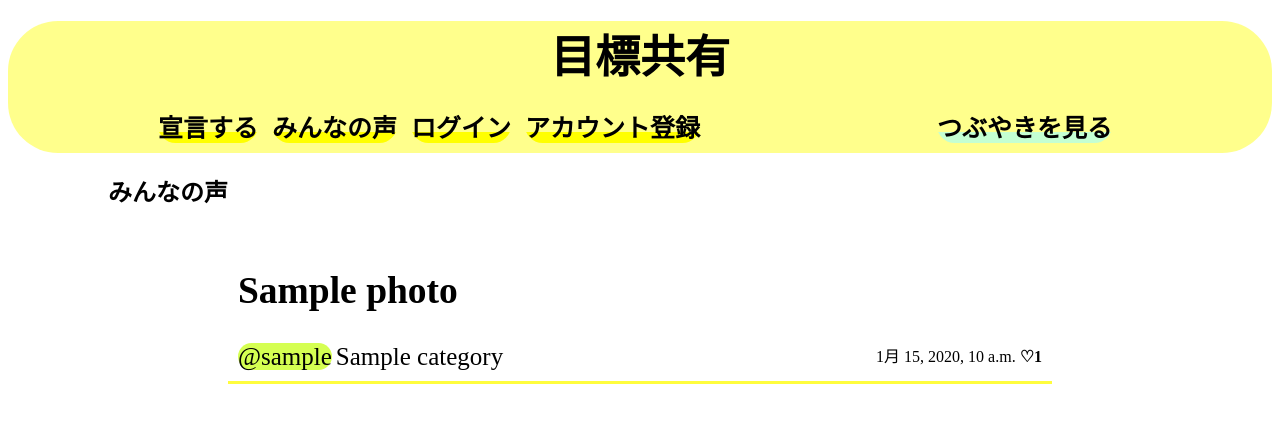
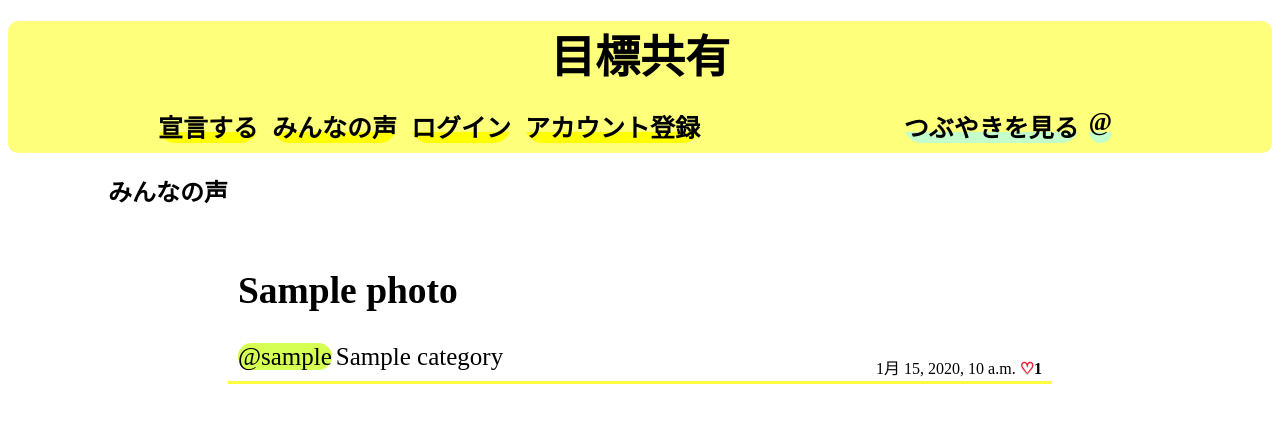
Before and after one commit to yougrtcap/product-site, a Django app: page / in a window 1280 px wide. Shown: the top 423 px of the page. Run offline with Django 3.2, Linux system fonts and the light colour scheme; tables that the repository leaves empty hold one stand-in row (values such as "Sample post").

Commit message:
さらに完成

```diff
--- a/app/static/app/css/style.css
+++ b/app/static/app/css/style.css
@@ -1,8 +1,8 @@
 /*マージンはできるだけ使ってはいけません*/
 header {
-    background-color: rgba(255, 255, 0, 0.45);
+    background-color: rgba(253, 255, 0, 0.52);
     text-align: center;
-    border-radius: 50px;
+    border-radius: 10px;
     /*border-bottom: solid 1px #000;*/
     /*height: 70px;*/
 }
@@ -37,6 +37,16 @@ header {
     /*background-color: yellow;*/
     border-radius: 50px;
     background: linear-gradient(transparent 70%, rgba(160, 255, 253, 0.62) 70%);
+}
+
+.button-toppp {
+    float: right;
+    height: 35px;
+    margin-right: 10px;
+    border-radius: 30px;
+    background-color: #ffc1c6;
+    padding: auto;
+    margin: 0 0 0 0;
 }
 
 
@@ -183,6 +193,24 @@ div.label1 {
     margin-top: 50px;
 }
 
+.iine-btn {
+    position: relative;
+    background-color: rgba(188, 96, 138, 0);
+    border-radius: 4px;
+    color: #ff001c;
+    line-height: 52px;
+    -webkit-transition: none;
+    transition: none;
+    box-shadow: 0 3px 0 rgba(140, 4, 23, 0);
+    text-shadow: 0 1px 1px rgba(0, 0, 0, .3);
+}
+
+.iine-btn:active {
+    top: 3px;
+    box-shadow: none;
+    color: #ff001c;
+}
+
 /*h2.user-name-title{*/
 /*    border-radius:50px;*/
 /*    background: rgba(255, 255, 0, 0.59);*/
--- a/templates/app/Base.html
+++ b/templates/app/Base.html
@@ -27,6 +27,7 @@
 
             {#        <a href="{% url 'app:photos_category' category=photo.category %}"#}
             {#                    class="category">{{ photo.category }}</a>#}
+            <span class="button-topp"><a href="#">@{{ request.user.username }}</a></span>
             <span class="button-topp"><a href="{% url 'app:photos_category' %}">つぶやきを見る</a></span>
         </div>
 
--- a/templates/app/photos_list.html
+++ b/templates/app/photos_list.html
@@ -9,8 +9,8 @@
                     <a href="{% url 'app:users_detail' photo.user.id %}" class="a100">@{{ photo.user }}</a>
                     <a href="{% url 'app:photos_category' category=photo.category %}"
                        class="category">{{ photo.category }}</a>
-                        <div class="time"> <p>{{ photo.created_at }} <span><label
-                                onclick="iine('{{ photo.id }}')">♡</label></span><span
+                        <div class="time"> <p>{{ photo.created_at }} <span><label class="iine-btn"
+                                                                                  onclick="iine('{{ photo.id }}')">♡</label></span><span
                                 id="{{ photo.id }}">{{ photo.nice_set.first.number|default:0 }}</span></p></div>
                     </span>
                 </div>
```
